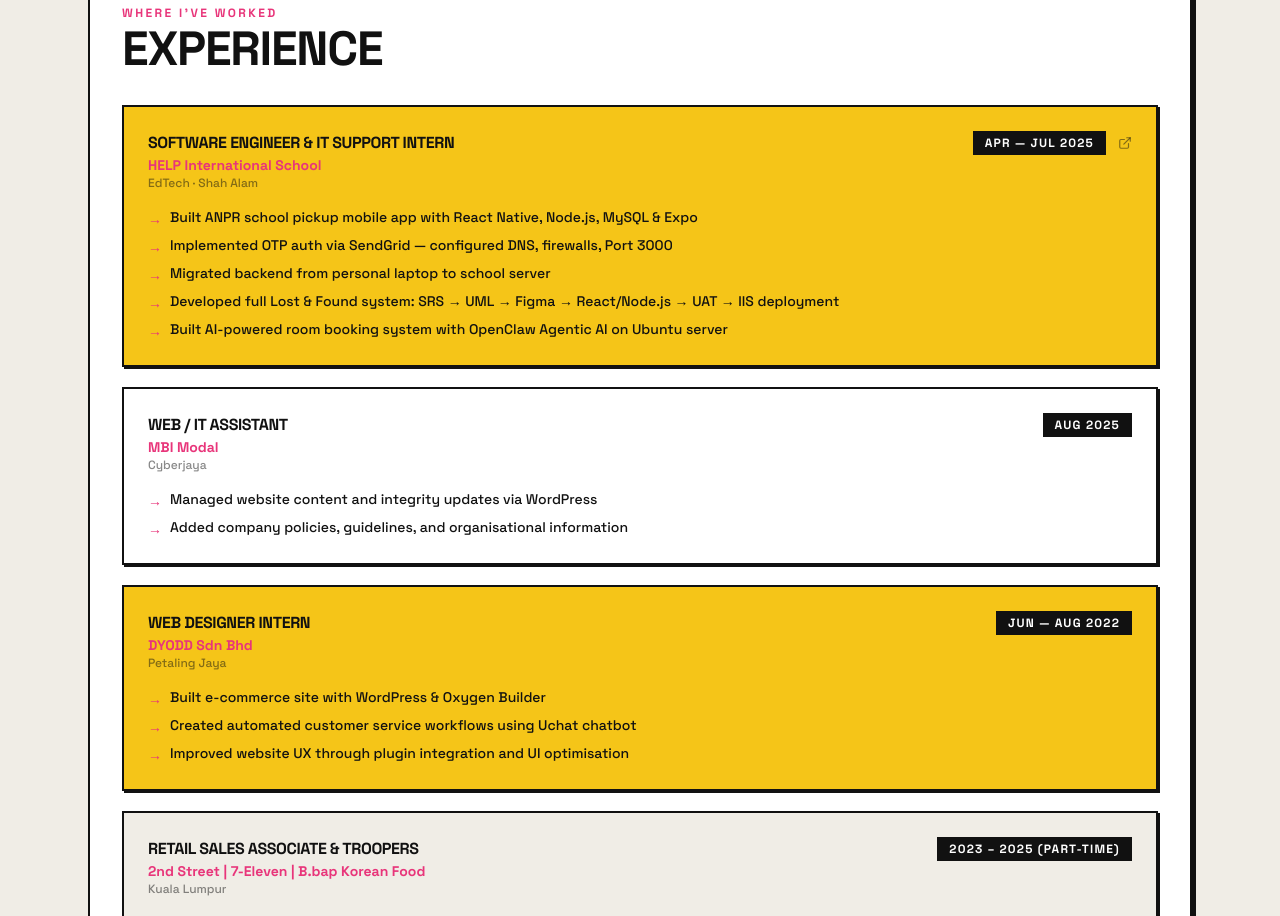
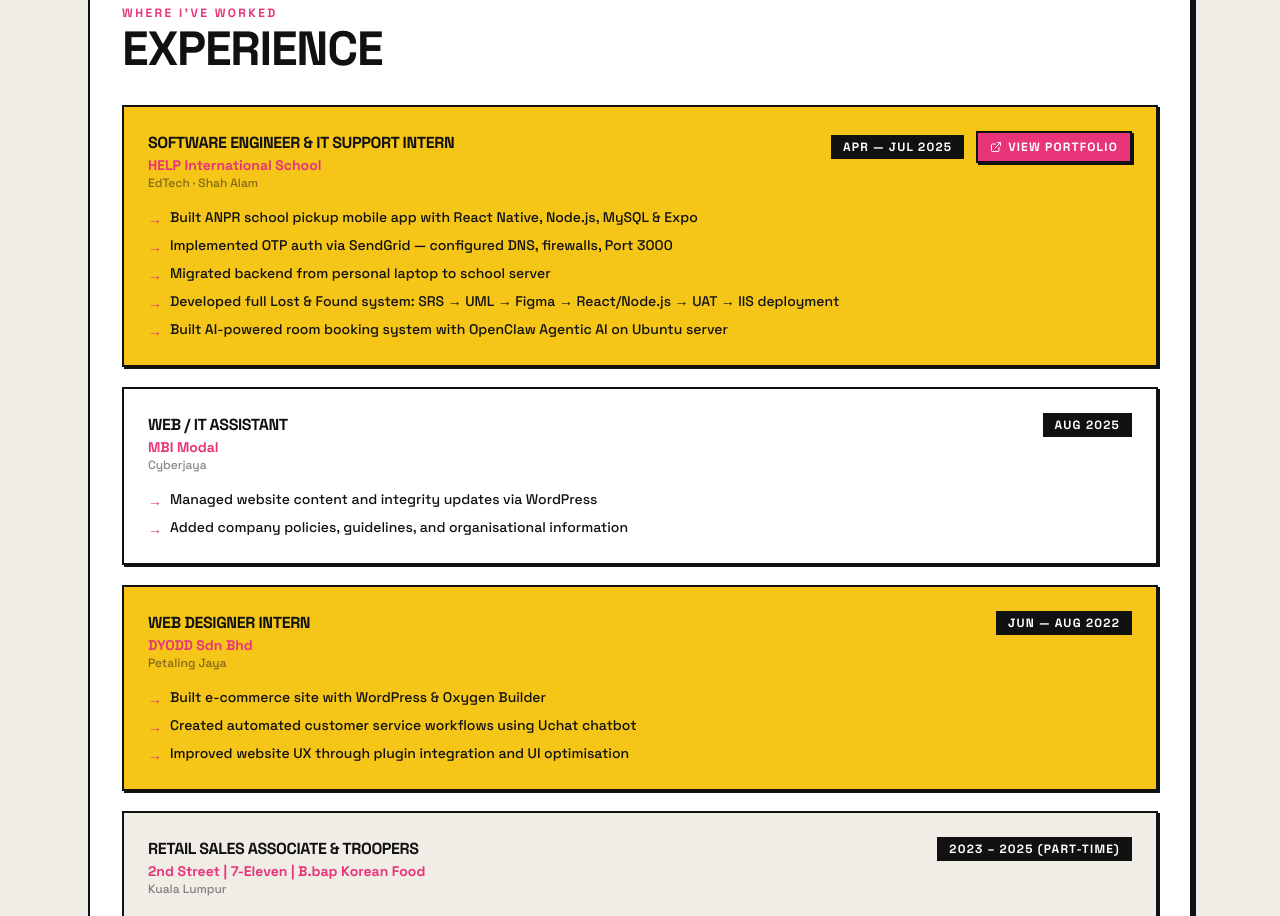
Before and after one commit to intanhbrh/portfolio, a React (Create React App) app: page / in a window 1280 px wide. Shown: the part 2940-3856 px from the top of the page. Built offline with nearby package versions, Linux system fonts and the light colour scheme.

Commit message:
Update Experience.jsx

```diff
--- a/src/components/Experience.jsx
+++ b/src/components/Experience.jsx
@@ -65,7 +65,12 @@ export default function Experience() {
                 </div>
                 <div className="flex items-center gap-3">
                   <span className="inline-block bg-ink text-white text-xs font-bold uppercase tracking-widest px-3 py-1 whitespace-nowrap">{j.period}</span>
-                  {j.link && <a href={j.link} target="_blank" rel="noreferrer" className="text-ink/50 hover:text-pink transition-colors"><ExternalLink size={14} /></a>}
+                 {j.link && (
+  <a href={j.link} target="_blank" rel="noreferrer"
+    className="inline-flex items-center gap-1.5 bg-pink text-white text-xs font-bold uppercase tracking-widest px-3 py-1.5 border-2 border-ink shadow-brutal-sm hover:shadow-none hover:translate-x-0.5 hover:translate-y-0.5 transition-all">
+    <ExternalLink size={12} /> View Portfolio
+  </a>
+)}
                 </div>
               </div>
               <ul className="space-y-1.5">
```
